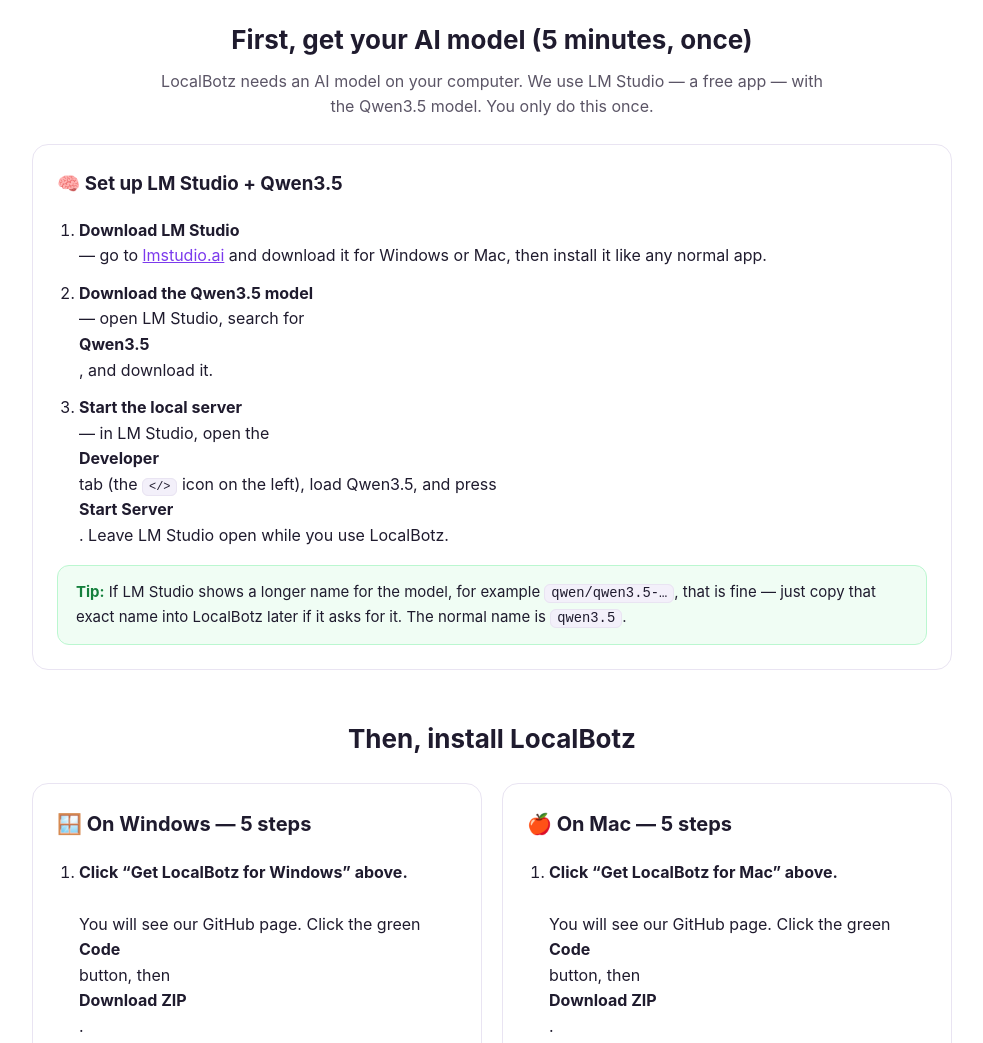
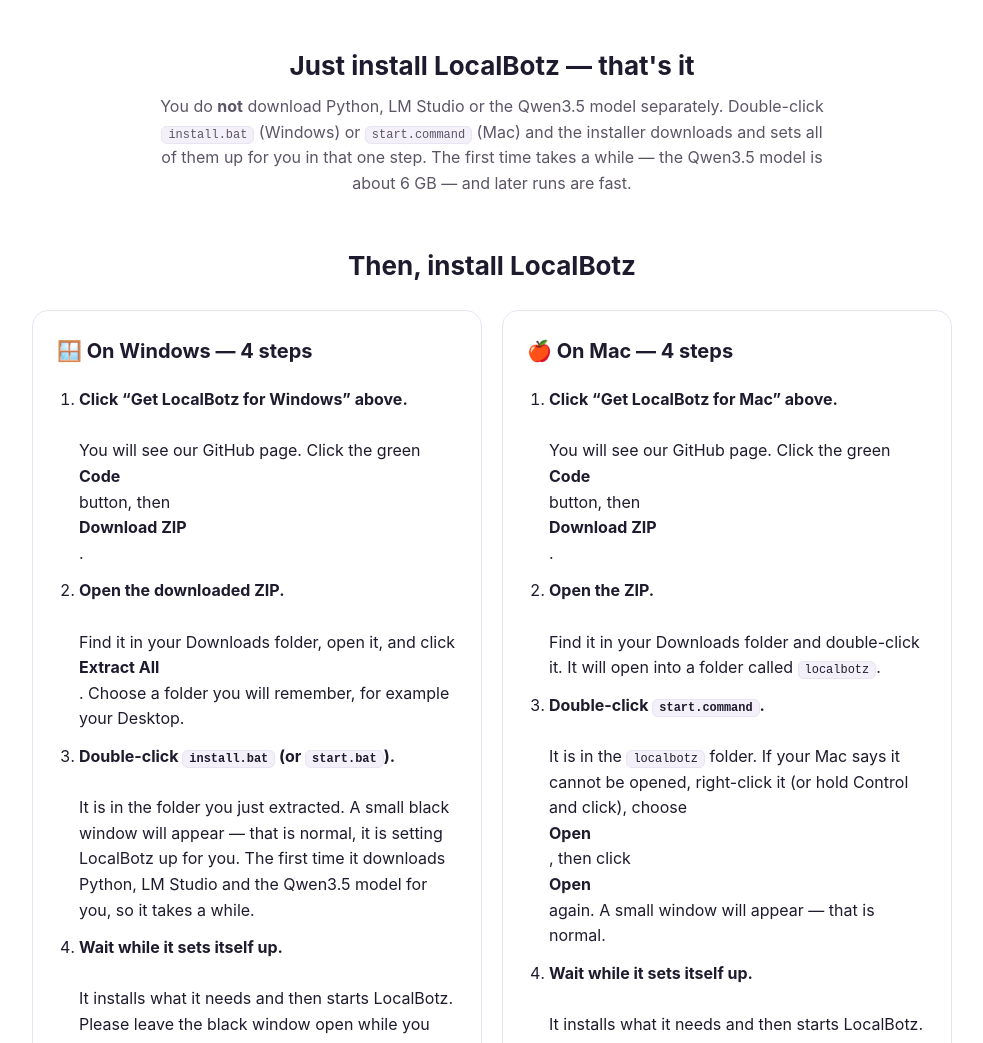
Before and after one commit to webginet-sys/localbotz, a plain HTML site: page docs/download.html in a window 1280 px wide. Shown: the part 1392-2435 px from the top of the page, without its empty margins (148-1131 px from the left). Drawn offline with Linux system fonts and the light colour scheme; files whose address does not match are found by name.

Commit message:
LocalBotz: just install our app — start.bat/install.bat auto-install Python + LM Studio + Qwen3.5, no separate downloads

```diff
--- a/docs/download.html
+++ b/docs/download.html
@@ -151,7 +151,7 @@
       <ul>
         <li><strong>A computer</strong> — Windows 10 or 11, or a Mac with macOS 13 or newer.</li>
         <li><strong>Internet for the first setup</strong> — to download LocalBotz and your AI model. After that, it works offline.</li>
-        <li><strong>LM Studio + Qwen3.5 (free)</strong> — this is the AI brain that runs on your computer. See the simple steps below.</li>
+        <li><strong>Nothing else to download</strong> — Python, LM Studio and the Qwen3.5 model are all set up automatically by the installer below. Just install LocalBotz — that's it.</li>
       </ul>
     </section>
 
@@ -176,33 +176,24 @@
     </div>
     <p class="lead" style="margin-top:16px;">Prefer ready-made installers? Check <a href="https://github.com/webginet-sys/localbotz/releases">Releases on GitHub</a> when they are available.</p>
 
-    <h2 class="section">First, get your AI model (5 minutes, once)</h2>
-    <p class="lead">LocalBotz needs an AI model on your computer. We use LM Studio — a free app — with the Qwen3.5 model. You only do this once.</p>
-    <div class="lmstudio">
-      <h3>🧠 Set up LM Studio + Qwen3.5</h3>
-      <ol>
-        <li><strong>Download LM Studio</strong> — go to <a href="https://lmstudio.ai/">lmstudio.ai</a> and download it for Windows or Mac, then install it like any normal app.</li>
-        <li><strong>Download the Qwen3.5 model</strong> — open LM Studio, search for <strong>Qwen3.5</strong>, and download it.</li>
-        <li><strong>Start the local server</strong> — in LM Studio, open the <strong>Developer</strong> tab (the <code>&lt;/&gt;</code> icon on the left), load Qwen3.5, and press <strong>Start Server</strong>. Leave LM Studio open while you use LocalBotz.</li>
-      </ol>
-      <div class="note"><strong>Tip:</strong> If LM Studio shows a longer name for the model, for example <code>qwen/qwen3.5-…</code>, that is fine — just copy that exact name into LocalBotz later if it asks for it. The normal name is <code>qwen3.5</code>.</div>
-    </div>
+    <h2 class="section">Just install LocalBotz — that's it</h2>
+    <p class="lead">You do <strong>not</strong> download Python, LM Studio or the Qwen3.5 model separately. Double-click <code>install.bat</code> (Windows) or <code>start.command</code> (Mac) and the installer downloads and sets all of them up for you in that one step. The first time takes a while — the Qwen3.5 model is about 6 GB — and later runs are fast.</p>
 
     <h2 class="section">Then, install LocalBotz</h2>
     <div class="steps">
       <div class="steps-box">
-        <h3>🪟 On Windows — 5 steps</h3>
+        <h3>🪟 On Windows — 4 steps</h3>
         <ol>
           <li><strong>Click “Get LocalBotz for Windows” above.</strong><br>You will see our GitHub page. Click the green <strong>Code</strong> button, then <strong>Download ZIP</strong>.</li>
           <li><strong>Open the downloaded ZIP.</strong><br>Find it in your Downloads folder, open it, and click <strong>Extract All</strong>. Choose a folder you will remember, for example your Desktop.</li>
-          <li><strong>Double-click <code>start.bat</code>.</strong><br>It is in the folder you just extracted. A small black window will appear — that is normal, it is setting LocalBotz up for you. The first time takes a few minutes.</li>
+          <li><strong>Double-click <code>install.bat</code> (or <code>start.bat</code>).</strong><br>It is in the folder you just extracted. A small black window will appear — that is normal, it is setting LocalBotz up for you. The first time it downloads Python, LM Studio and the Qwen3.5 model for you, so it takes a while.</li>
           <li><strong>Wait while it sets itself up.</strong><br>It installs what it needs and then starts LocalBotz. Please leave the black window open while you use LocalBotz.</li>
           <li><strong>LocalBotz opens in your browser.</strong><br>Your browser should open to <code>localhost:8000</code> — that is LocalBotz running on your own computer. If it does not open by itself, type <code>localhost:8000</code> into your browser's address bar.</li>
         </ol>
         <div class="note"><strong>What you will see:</strong> a chat screen where you can make a bot, pick a template, and start talking. Your first bot is ready to go.</div>
       </div>
       <div class="steps-box">
-        <h3>🍎 On Mac — 5 steps</h3>
+        <h3>🍎 On Mac — 4 steps</h3>
         <ol>
           <li><strong>Click “Get LocalBotz for Mac” above.</strong><br>You will see our GitHub page. Click the green <strong>Code</strong> button, then <strong>Download ZIP</strong>.</li>
           <li><strong>Open the ZIP.</strong><br>Find it in your Downloads folder and double-click it. It will open into a folder called <code>localbotz</code>.</li>
@@ -231,11 +222,11 @@
       </details>
       <details>
         <summary>What if it doesn't open?</summary>
-        <p>First, check that the small setup window is still open — LocalBotz stops when you close it. Then open your browser and type <code>localhost:8000</code> in the address bar. If you see an error about Python, install Python 3.11 or newer from <a href="https://www.python.org/downloads/">python.org</a> (on Windows, tick “Add python.exe to PATH” during install), then double-click the start file again.</p>
+        <p>First, check that the small setup window is still open — LocalBotz stops when you close it. Then open your browser and type <code>localhost:8000</code> in the address bar. The first run downloads a lot (Python, LM Studio and a ~6 GB model), so give it time and keep your internet connected.</p>
       </details>
       <details>
         <summary>What if LM Studio isn't running?</summary>
-        <p>LocalBotz will tell you it cannot reach LM Studio. Open LM Studio, make sure Qwen3.5 is loaded, press <strong>Start Server</strong> in the Developer tab, and try again. LocalBotz will reconnect automatically.</p>
+        <p>LocalBotz will tell you it cannot reach LM Studio. Just double-click <code>start.bat</code> again — it sets LM Studio and Qwen3.5 up for you. Or open LM Studio yourself, make sure Qwen3.5 is loaded, press <strong>Start Server</strong> in the Developer tab, and try again. LocalBotz will reconnect automatically.</p>
       </details>
       <details>
         <summary>Can I use Claude, GPT or Gemini instead?</summary>
```
Also changed, not shown: download.html (+8 -17 lines), 5 other files.
